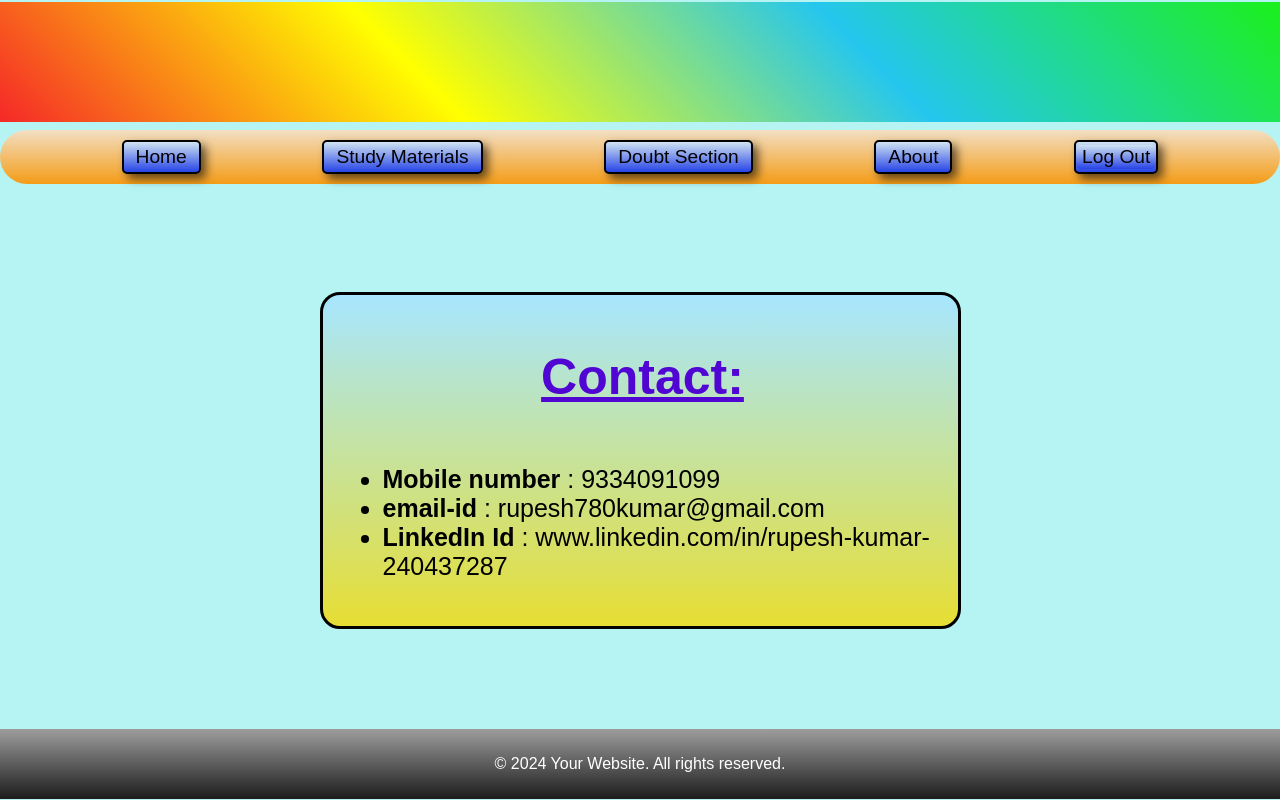
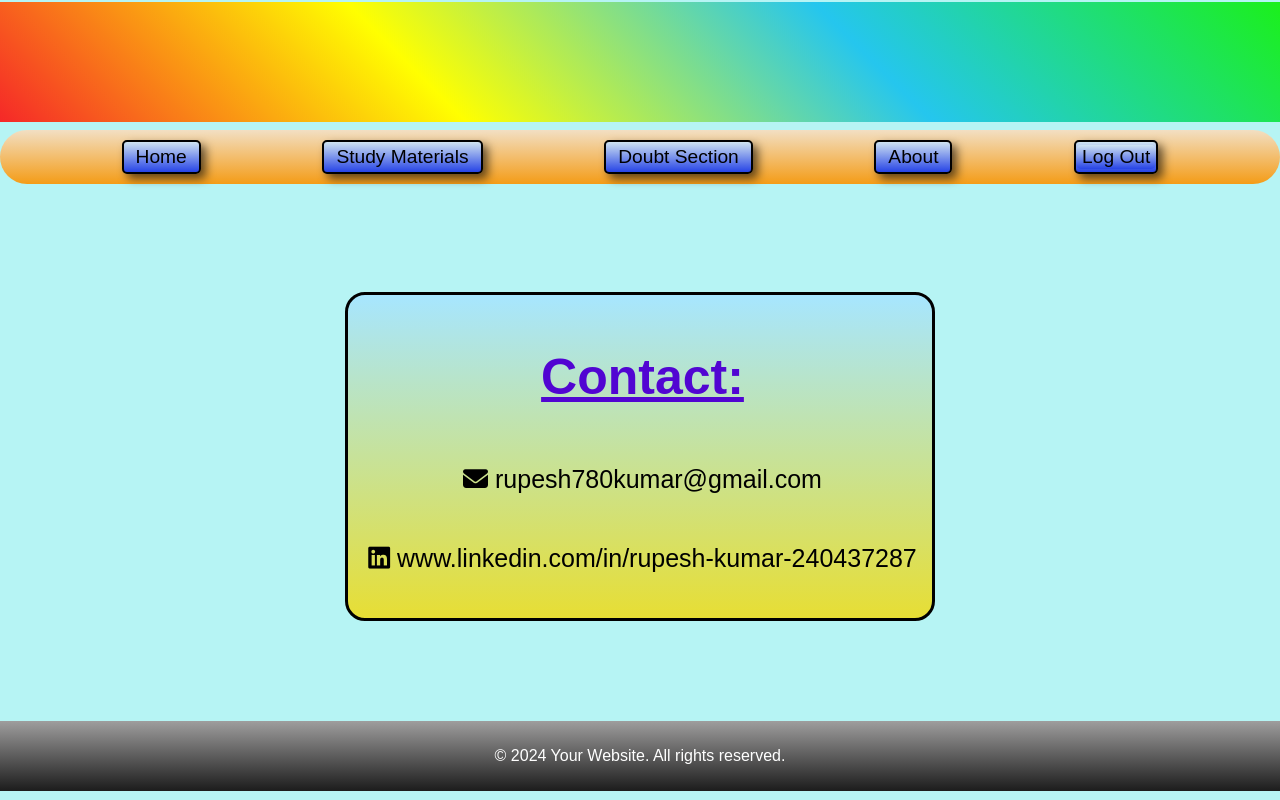
Before and after one commit to Rupeshkumar780/EduHelp-Forum, a plain HTML site: page EduHelp Project File/contact.html in a window 1280 px wide. Drawn offline with Linux system fonts and the light colour scheme; a script that the page names is missing.

Commit message:
Update contact.html

```diff
--- a/EduHelp Project File/contact.html
+++ b/EduHelp Project File/contact.html
@@ -3,6 +3,7 @@
 <head>
     <meta charset="UTF-8">
     <meta name="viewport" content="width=device-width, initial-scale=1.0">
+    <script src="https://kit.fontawesome.com/c19e7c2d4e.js" crossorigin="anonymous"></script>
     <title>EduHelp Forum</title>
     <link rel="stylesheet" href="home_page.css">
 </head>
@@ -21,19 +22,15 @@
             <li><a href="stu_mat.html">Study Materials</a></li>
             <li><a href="doubt.html">Doubt Section</a></li>
             <li><a href="about.html">About</a></li>
-
             <li><button type="submit" class="logout">Log Out</button></li>
         </ul>
     </nav>
 
     <div class="contact">
         <h1><u>Contact: </u></h1>
-        <ul>
-            <li><b>Mobile number </b> : 9334091099</li>
-            <li><b>email-id </b>: rupesh780kumar@gmail.com</li>
-            <li><b>LinkedIn Id </b> : www.linkedin.com/in/rupesh-kumar-240437287</li>
-        </ul>
-    </div>
+        <p><i class="fa-solid fa-envelope"></i>  rupesh780kumar@gmail.com</li></p>
+        <p><i class="fa-brands fa-linkedin"></i> www.linkedin.com/in/rupesh-kumar-240437287</p>
+        </div>
 
     <!-- Footer -->
     <footer>
```
